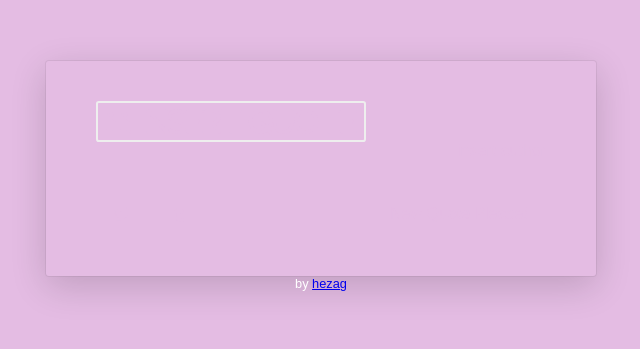
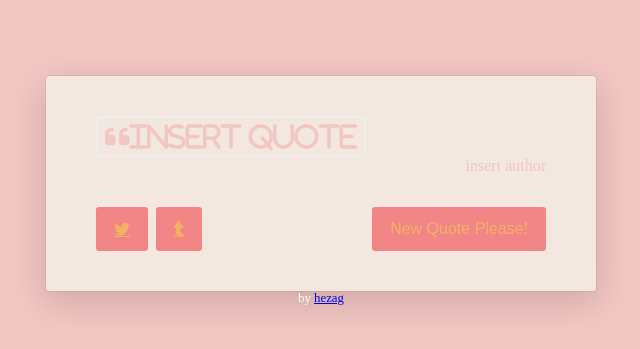
Before and after one commit to lykathleen/quote-me, a React app: page / in a window 1280 px wide. Shown: the part 217-566 px from the top of the page, without its empty margins (319-959 px from the left). Built offline with nearby package versions, Linux system fonts and the light colour scheme.

Commit message:
Styled and rearranged the components

```diff
--- a/src/App.jsx
+++ b/src/App.jsx
@@ -1,14 +1,14 @@
 import React from 'react';
 import QuoteBox from './components/QuoteBox/QuoteBox.jsx';
-import LayoutContainer from './components/LayoutContainer/LayoutContainer.jsx';
 import Footer from './components/Footer/Footer.jsx';
+import styles from './App.module.scss';
 
 const App = () => {
   return (
-    <LayoutContainer>
+    <div className={styles.app}>
       <QuoteBox />
       <Footer />
-    </LayoutContainer>
+    </div>
   );
 };
 
--- /dev/null
+++ b/src/App.module.scss
@@ -0,0 +1,9 @@
+.app {
+  display: flex;
+  flex-direction: column;
+  justify-content: center;
+  align-items: center;
+  height: 100vh;
+  position: relative;
+  z-index: 2;
+}
--- a/src/components/LayoutContainer/LayoutContainer.jsx
+++ /dev/null
@@ -1,13 +0,0 @@
-import React from 'react';
-import styles from './LayoutContainer.module.scss';
-
-const LayoutContainer = ({ children, footer }) => {
-  return (
-    <>
-      <div className={styles.container}>{children}</div>
-      <div className={styles.footer}>{footer}</div>
-    </>
-  );
-};
-
-export default LayoutContainer;
--- a/src/components/LayoutContainer/LayoutContainer.module.scss
+++ /dev/null
@@ -1,14 +0,0 @@
-.container {
-  position: relative;
-  z-index: 2;
-  margin: 0;
-  padding: 0;
-  list-style: none;
-  vertical-align: baseline;
-}
-
-.footer {
-  width: 450px;
-  display: block;
-  margin: 15px auto 30px auto;
-}
--- a/src/index.js
+++ b/src/index.js
@@ -11,7 +11,7 @@
 root.render(
   <React.StrictMode>
     <Provider store={store}>
-      <App />
+    <App />
     </Provider>
   </React.StrictMode>
 );
--- a/src/index.module.scss
+++ b/src/index.module.scss
@@ -1,10 +1,12 @@
+:root {
+  --pink: #f2c6c2;
+  --lightPink: #f2e8df;
+  --peachPink: #f28585;
+  --mustard: #f2b263;
+  --sage: #86a69d;
+}
+
 body {
-  background-color: rgb(228 188 227);
-  color: rgb(228 188 227);
-  font-family: 'Raleway', sans-serif;
-  font-weight: 400;
-  display: flex;
-  justify-content: center;
-  align-items: center;
-  height: 100vh;
+  background-color: var(--pink);
+  color: var(--pink);
 }
```
